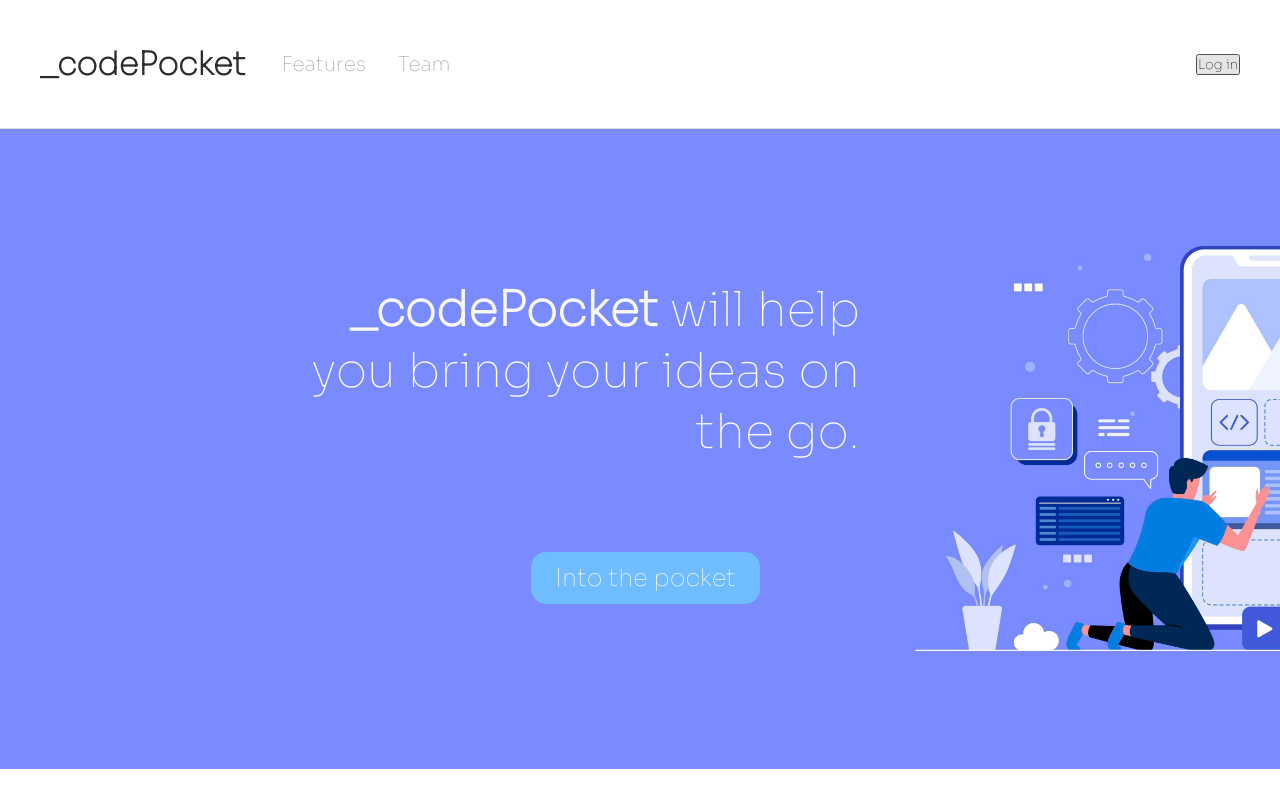
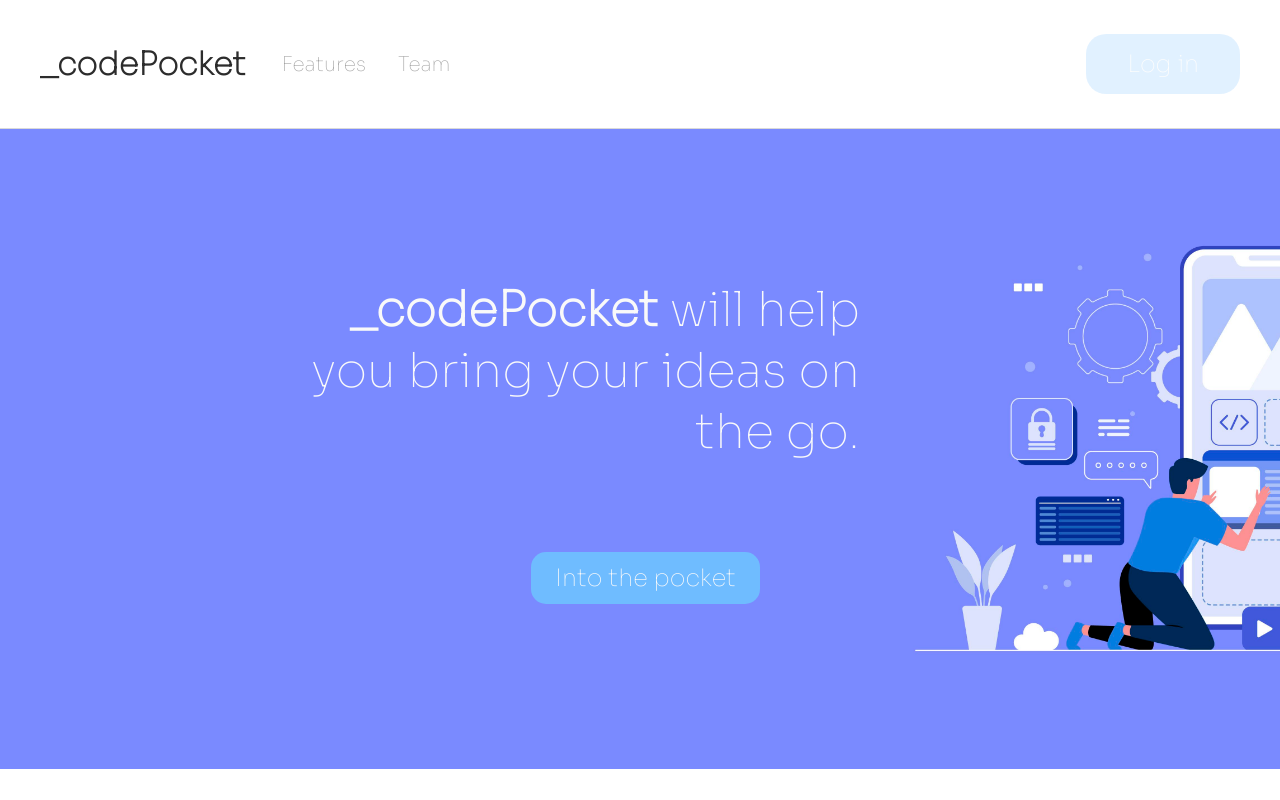
Before and after one commit to luiscolon0426/Zneaker, a React (Create React App) app in the folder app/: page / in a window 1280 px wide. In both pictures the pointer is over the button "Log in". Shown: the top 800 px of the page. Built offline with nearby package versions, Linux system fonts and the light colour scheme; no server answers.

Commit message:
fixing login button

```diff
--- a/app/src/styles/Navbar.css
+++ b/app/src/styles/Navbar.css
@@ -58,7 +58,7 @@
   width: 100%;
   }
 
-.getIn{
+#getIn{
   width: 153.617px;
   height: 60px;
   padding: 15px 40px;
@@ -79,7 +79,7 @@
 }
 
 
-.getIn:hover{
+#getIn:hover{
   opacity: .2;
 }
 
```
